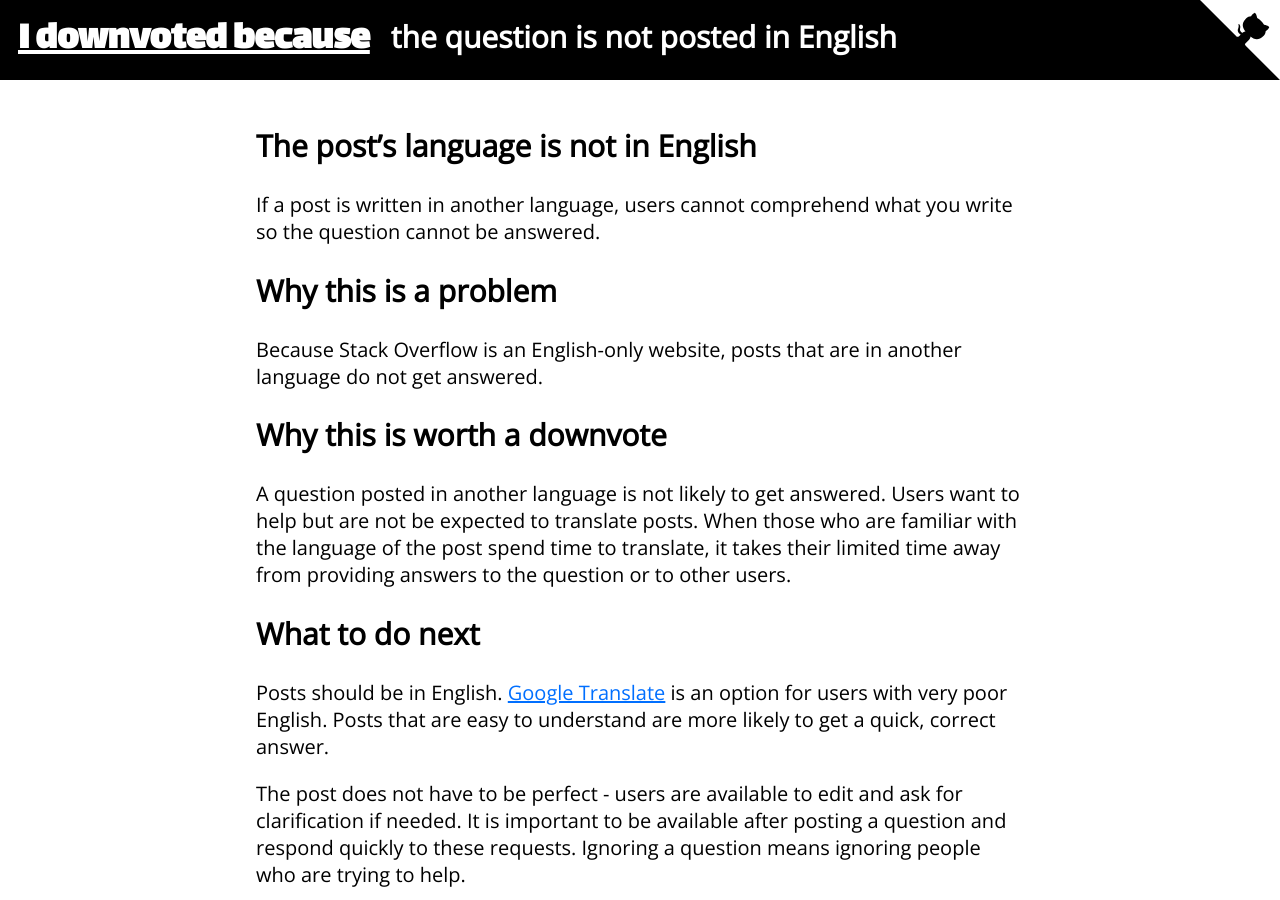
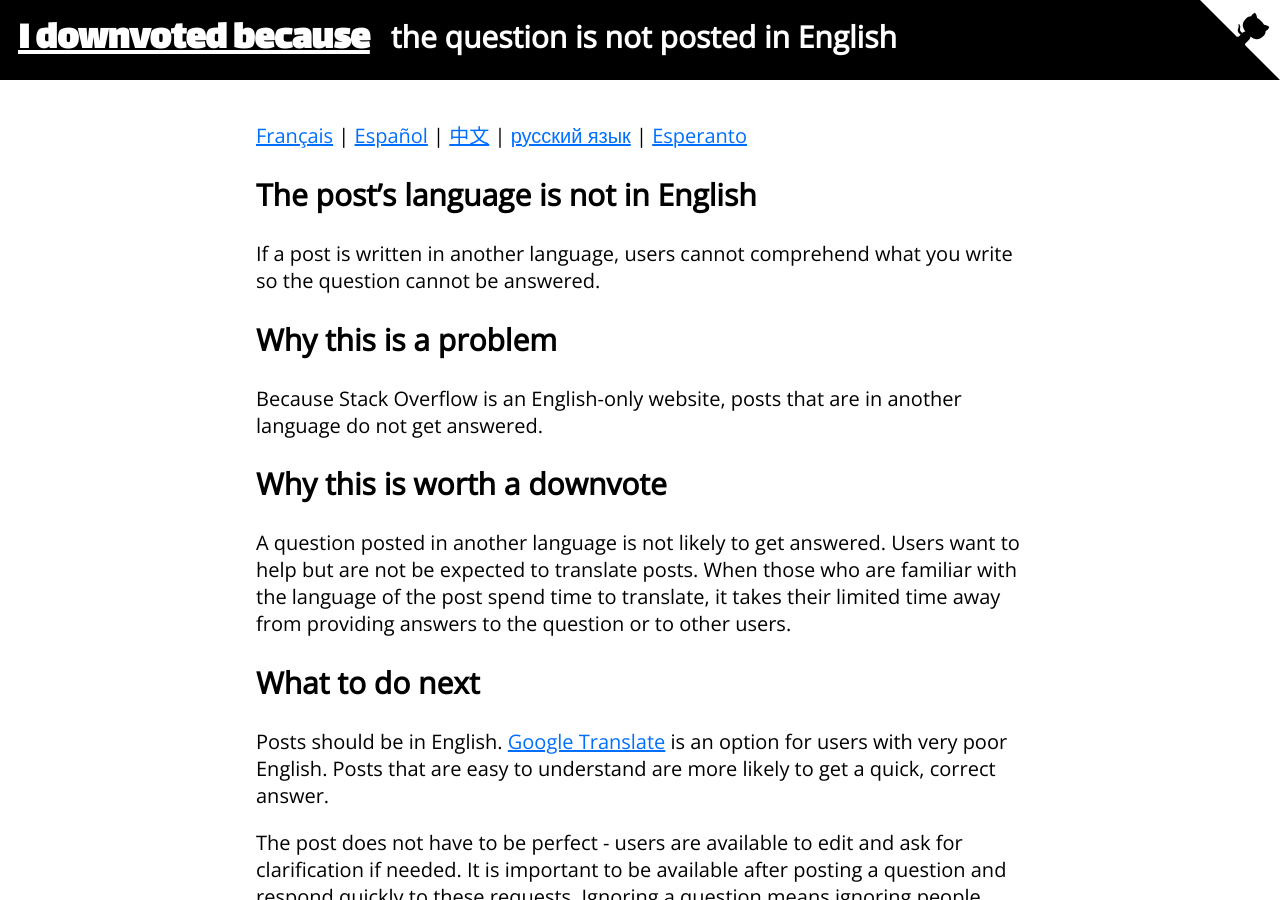
Before and after one commit to WillSullivan/idownvotedbecause, a Jekyll site: the page built from stackoverflow/wronglanguage.md, in a window 1280 px wide and 900 px high. Built offline with Jekyll 4.4.1, drawn with Linux system fonts in a browser that asks for light colours; comment, search, counter and statistics services are not loaded.

Commit message:
Links to google translate

```diff
--- a/stackoverflow/wronglanguage.md
+++ b/stackoverflow/wronglanguage.md
@@ -12,6 +12,12 @@ redirect_from:
 ---
 
 {::comment} I am delibrately avoiding contractions here, so ESL people can read it easier. {:/}
+
+[Français](https://translate.google.com/translate?sl=en&tl=fr&u=idownvotedbecau.se%2Fwronglanguage) |
+[Español](https://translate.google.com/translate?sl=en&tl=es&u=idownvotedbecau.se%2Fwronglanguage) |
+[中文](https://translate.google.com/translate?sl=en&tl=zh&u=idownvotedbecau.se%2Fwronglanguage) |
+[русский язык](https://translate.google.com/translate?sl=en&tl=ru&u=idownvotedbecau.se%2Fwronglanguage) |
+[Esperanto](https://translate.google.com/translate?sl=eo&tl=es&u=idownvotedbecau.se%2Fwronglanguage)
 
 ## The post's language is not in English {#introduction}
 If a post is written in another language, users cannot comprehend what you write so the question cannot be answered.
```
